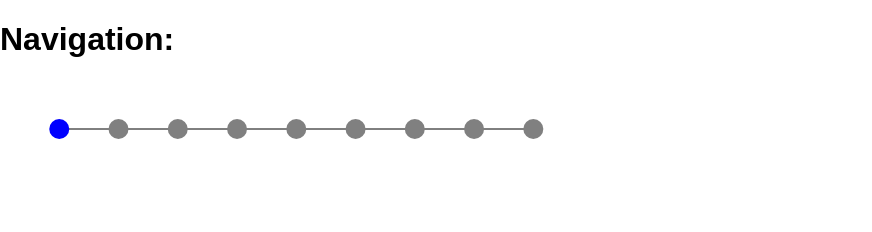
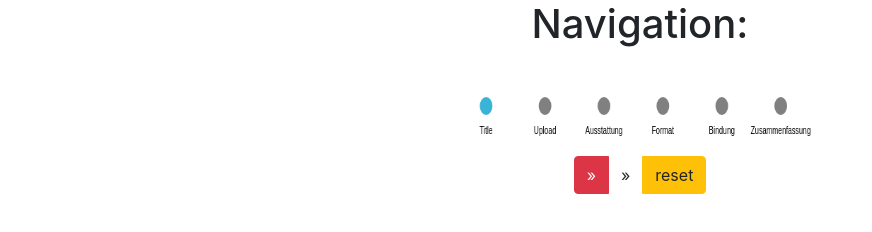
Before and after one commit to RedRoosterMobile/SvgStepNavigation, a plain HTML site: page index.html in a window 1280 px wide. Shown: the whole page, without its empty margins (0-872 px from the left). Drawn offline with nearby package versions, Linux system fonts and the light colour scheme.

Commit message:
colors, style, labels, reset

```diff
--- a/index.html
+++ b/index.html
@@ -11,29 +11,33 @@
 
         <link rel="stylesheet" href="css/normalize.css">
         <link rel="stylesheet" href="css/main.css">
+        <link rel="stylesheet" href="//netdna.bootstrapcdn.com/bootswatch/3.1.1/amelia/bootstrap.min.css">
         <script src="js/vendor/modernizr-2.8.0.min.js"></script>
     </head>
     <body>
         <!--[if lt IE 8]>
             <p class="browsehappy">You are using an <strong>outdated</strong> browser. Please <a href="http://browsehappy.com/">upgrade your browser</a> to improve your experience.</p>
         <![endif]-->
+        <div class="container">
+            <!-- Add your site or application content here -->
 
-        <!-- Add your site or application content here -->
-        <h1>Navigation:</h1>
-        <div id="canvas" style="">
+            <center>
+                <h1>Navigation:</h1>
+                <div id="canvas" style="-webkit-transform: translate3d(0,0,0);-webkit-transform: rotateY(45deg);"></div>
+                <div class="btn-group">
+                    <button class="btn btn-danger" onclick="SvgStepNavigation.next('error example')">&raquo;</button>
+                    <button class="btn btn-default" onclick="SvgStepNavigation.next()">&raquo;</button>
+                    <button class="btn btn-warning" onclick="SvgStepNavigation.reset()">reset</button>
+                </div>
+            </center>
+            <div id="canvas2" style="">
 
+            </div>
         </div>
-        <div id="canvas2" style="">
-
-        </div>
-
-
-
-
-
 
         <script src="//ajax.googleapis.com/ajax/libs/jquery/1.11.1/jquery.min.js"></script>
         <script>window.jQuery || document.write('<script src="js/vendor/jquery-1.11.1.min.js"><\/script>')</script>
+        <script src="//netdna.bootstrapcdn.com/bootstrap/3.1.1/js/bootstrap.min.js"></script>
         <script src="js/vendor/raphael.js"></script>
         <script src="js/SvgStepNavigation.js"></script>
         <script src="js/main.js"></script>
--- a/js/SvgStepNavigation.js
+++ b/js/SvgStepNavigation.js
@@ -3,7 +3,7 @@
  *
  *
  */
-var funcSvgStepNavigation = function () {
+var fabricateSvgStepNavigation = function () {
 
 	var ANIMATION_TIME=150;
 	var EASING='elastic';
@@ -17,13 +17,14 @@ var funcSvgStepNavigation = function () {
 	var _totalCurrentSubnavSteps;
 	var _radius=10;
 	var _stepsArray;
+    var _stepsArrayBackup;
 	var _viewObjectsArray=[];
 	var _totalSteps;
 	var _lineObj;
 	var _statusColorHash = {
-		active: 'blue',
-		error: 'red',
-		done: 'green',
+		active: '#39b3d7',
+		error: '#d9534f',
+		done: '#47a447',
 		upcoming: 'grey'
 	}
 
@@ -37,11 +38,12 @@ var funcSvgStepNavigation = function () {
 		var stepWidth = (_paperWidth/_totalSteps)-(_paperWidth/_totalSteps)/_totalSteps;
 		for (var i=0;i<_totalSteps;i++) {
 			// Creates circle at x = 50, y = 40, with radius 10
-			var circle = _raphaelPaper.circle(stepWidth*(i+1), _paperHeight/2, 10);
+			var circle = _raphaelPaper.circle(stepWidth*(i+1), _paperHeight/2, _radius);
+            var t = _raphaelPaper.text(stepWidth*(i+1), _paperHeight/2+25, _stepsArray[i]['label']).attr;
 			// Sets the fill attribute of the circle to red (#f00)
 			circle.attr("fill", _statusColorHash[_stepsArray[i]['status']]);
 			// Sets the stroke attribute of the circle to white
-			circle.attr("stroke", "none");
+			circle.attr("stroke", "white").attr('stroke-width','2px');
 
 			_viewObjectsArray.push(circle);
 			if (_stepsArray[i]['callback']) {
@@ -58,7 +60,7 @@ var funcSvgStepNavigation = function () {
 		var endX = x * _totalSteps;
 
 		// @see: http://raphaeljs.com/reference.html#Paper.path
-		_lineObj = _raphaelPaper.path("M"+x+" "+y+"L"+endX+" "+y);
+		_lineObj = _raphaelPaper.path("M"+x+" "+y+"L"+endX+" "+y).attr("stroke", "white");;
 	}
 	function popCircle(circleObj) {
 
@@ -75,15 +77,19 @@ var funcSvgStepNavigation = function () {
 	}
 
 
-	//function setStatusView
-
+	//public methods:
     return {
 		// for the outside
 		init: function(raphaelPaper,stepsArray,radius) {
+            console.log(stepsArray);
 			_raphaelPaper = raphaelPaper;
 			_paperWidth = raphaelPaper.width;
 			_paperHeight = raphaelPaper.height;
 			_stepsArray = stepsArray;
+            // clone array
+            _stepsArrayBackup = $.map(stepsArray, function (obj) {
+                return $.extend(true, {}, obj);
+            });//stepsArray.slice(0);
 			_totalSteps = stepsArray.length;
 			if (radius)
 				_radius=radius;
@@ -108,7 +114,7 @@ var funcSvgStepNavigation = function () {
 			// grey or green out depending on current validation??
 		},
 		to: function(stepNo) {
-
+			//NYI
 		},
 		// active, error, done, upcoming
 		setStatus: function (stepNo,newStatus) {
@@ -121,17 +127,19 @@ var funcSvgStepNavigation = function () {
 					pumpCircle(vst);
 				} else if (newStatus=='done') {
 					vst.attr('fill', _statusColorHash['done']);
-					normalizeCircle(vst)
+					normalizeCircle(vst);
 				} else if (newStatus=='active') {
 					vst.attr('fill', _statusColorHash['active']);
 					popCircle(vst);
 				}
 				else if (newStatus=='upcoming') {
 					vst.attr('fill', _statusColorHash['upcoming']);
+                    normalizeCircle(vst);
 				}
 			}
 
 		},
+        // TODO: add subnav
 		addSubnav: function (toStep) {
 			console.log('adding subnavigation to step: '+ toStep);
 			// move sourrounding to side
@@ -139,10 +147,22 @@ var funcSvgStepNavigation = function () {
 			// add callbacks
 			// next prev logic?? stuff it into ::next()
 
-		}
+			//create new
+			funcSvgStepNavigation();
 
+		},
+        reset: function() {
 
+            for (var i=1;i<_totalSteps;i++) {
+                this.setStatus(i,'upcoming');
+            }
+            this.setStatus(0,'active');
+            _currentStep = 0;
+        },
+        getOriginalSteps: function() {
+            return _stepsArrayBackup;
+        }
     };
 };
 
-var SvgStepNavigation=funcSvgStepNavigation();
+var SvgStepNavigation=fabricateSvgStepNavigation();
--- a/js/main.js
+++ b/js/main.js
@@ -11,42 +11,30 @@ var canvas = Raphael(document.getElementById("canvas"), 600, 100);
 // active, error, done, upcoming
 var exampleStepsArray = [
 	{
-		label: 'some text',
+		label: 'Title',
 		status: 'active',
 		callback: function(event){console.log(exampleStepsArray[0].label);}
 	},
 	{
-		label: 'some other text',
+		label: 'Upload',
 		status: 'upcoming',
 		callback: function(event){console.log(exampleStepsArray[1].label);}
 	},
 	{
-		label: 'some text',
-		status: 'upcoming',
+		label: 'Ausstattung',
+		status: 'upcoming'
 	},
 	{
-		label: 'some text',
-		status: 'upcoming',
+		label: 'Format',
+		status: 'upcoming'
 	},
 	{
-		label: 'some text',
-		status: 'upcoming',
+		label: 'Bindung',
+		status: 'upcoming'
 	},
 	{
-		label: 'some text',
-		status: 'upcoming',
-	},
-	{
-		label: 'some text',
-		status: 'upcoming',
-	},
-	{
-		label: 'some text',
-		status: 'upcoming',
-	},
-	{
-		label: 'some text',
-		status: 'upcoming',
+		label: 'Zusammenfassung',
+		status: 'upcoming'
 	}
 ];
 var exampleSubnavStepsArray = [
```
Also changed, not shown: 1 other file.
